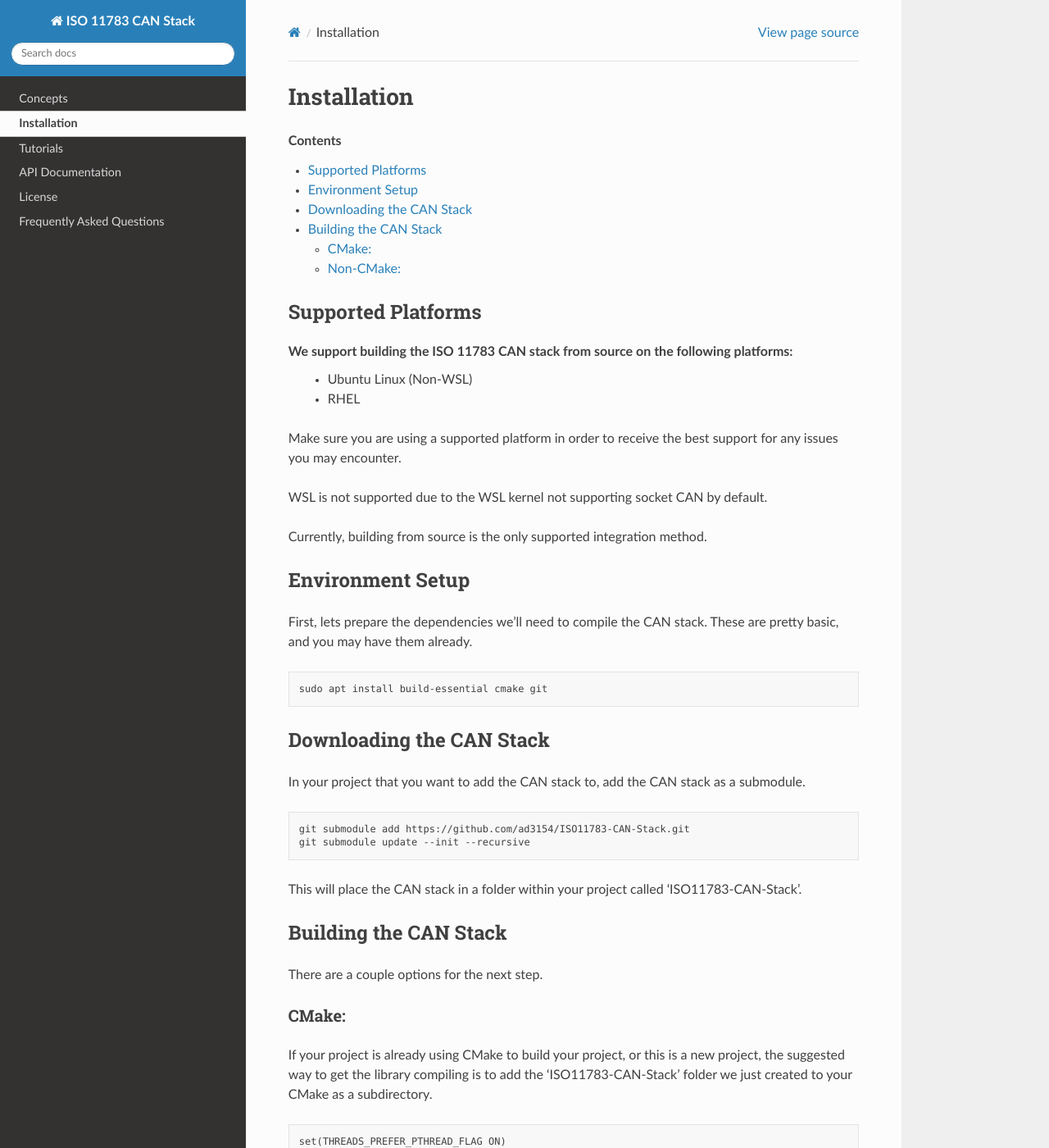
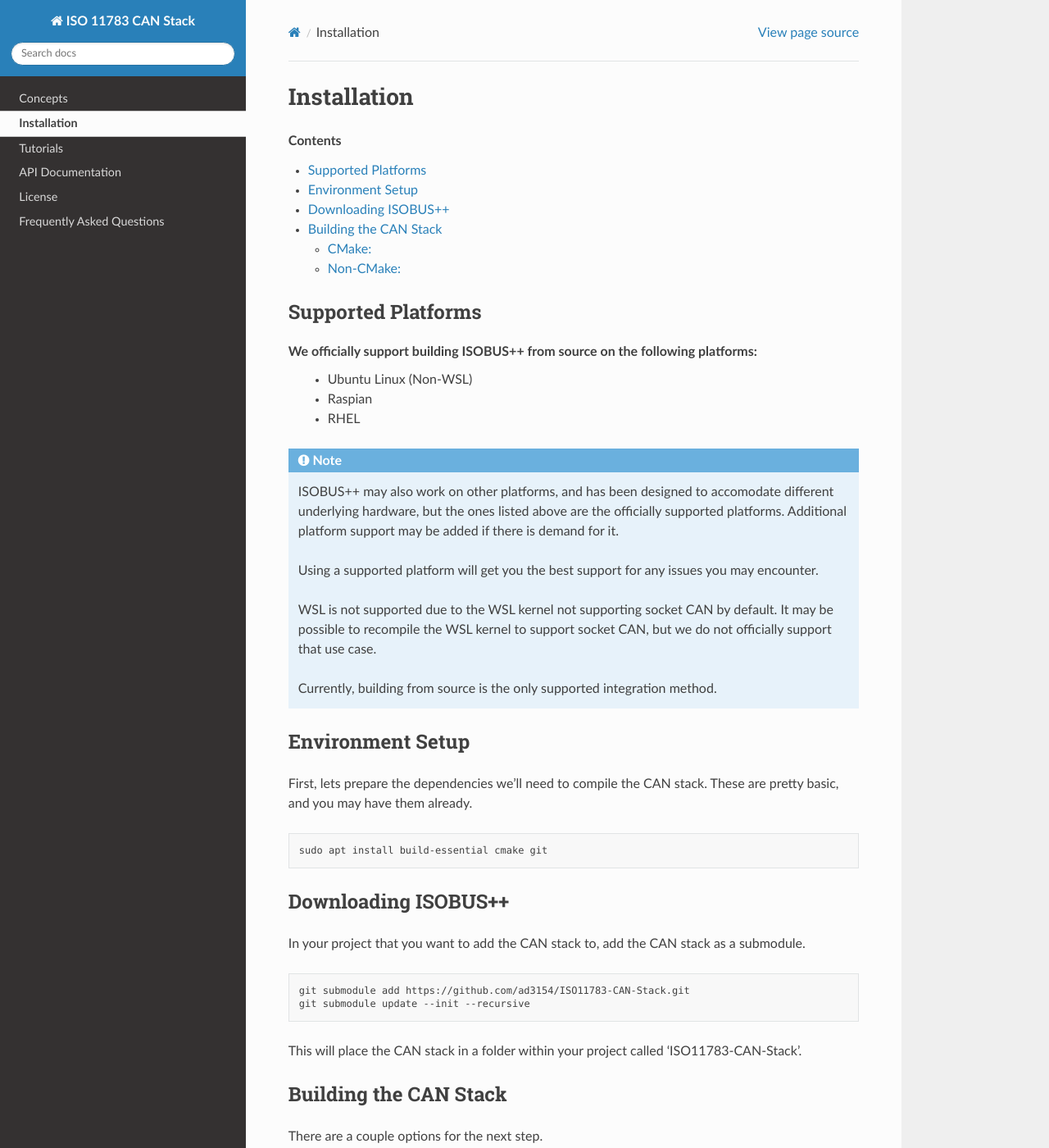
Before and after one commit to Open-Agriculture/AgIsoStack-plus-plus, a Sphinx documentation site: the page built from sphinx/source/Installation.rst, in a window 1280 px wide and 1400 px high. Shown: the whole window at 82% size. Built offline with Sphinx 7.4.7 and the Read the Docs theme 2.0.0, drawn with Linux system fonts in a browser that asks for light colours; pages that are not in the unit, such as notebooks, are missing from menus; some of the changed text lies outside the part shown.

Commit message:
[Meta]: Update tutorial docs with branding, fix some typos, add Raspian as officially supported

```diff
--- a/sphinx/source/Installation.rst
+++ b/sphinx/source/Installation.rst
@@ -10,15 +10,20 @@
 Supported Platforms
 --------------------
 
-We support building the ISO 11783 CAN stack from source on the following platforms:
+We officially support building ISOBUS++ from source on the following platforms:
    * Ubuntu Linux (Non-WSL)
+   * Raspian
    * RHEL
 
-Make sure you are using a supported platform in order to receive the best support for any issues you may encounter.
+.. note::
 
-WSL is not supported due to the WSL kernel not supporting socket CAN by default.
+	ISOBUS++ may also work on other platforms, and has been designed to accomodate different underlying hardware, but the ones listed above are the officially supported platforms. Additional platform support may be added if there is demand for it.
 
-Currently, building from source is the only supported integration method.
+	Using a supported platform will get you the best support for any issues you may encounter.
+
+	WSL is not supported due to the WSL kernel not supporting socket CAN by default. It may be possible to recompile the WSL kernel to support socket CAN, but we do not officially support that use case.
+
+	Currently, building from source is the only supported integration method.
 
 Environment Setup
 --------------------
@@ -29,8 +34,8 @@
 
    sudo apt install build-essential cmake git
 
-Downloading the CAN Stack
---------------------------
+Downloading ISOBUS++
+----------------------
 
 In your project that you want to add the CAN stack to, add the CAN stack as a submodule.
 
@@ -69,6 +74,6 @@
 Non-CMake:
 ^^^^^^^^^^
 
-If you are not using CMake, just make sure to add all the files from the 'ISO11783-CAN-Stack/isobus' folder to your project so they all get compiled. You'll want to make sure the 'ISO11783-CAN-Stack/isobus/include' folder is part of your include path.
+If you are not using CMake, just make sure to add all the files from the 'ISO11783-CAN-Stack/isobus' folder, the 'ISO11783-CAN-Stack/hardware_integration' folder, and the 'ISO11783-CAN-Stack/utility' folder to your project so they all get compiled.
 
-If you're using socket CAN, make sure 'socket_can/include' is also in your include path.
+You'll want to make sure the 'ISO11783-CAN-Stack/isobus/include/isobus/isobus' folder is part of your include pathm as well as 'ISO11783-CAN-Stack/utility/include/isobus/utility' and 'ISO11783-CAN-Stack/hardware_integration/include/isobus/hardware_integration'.
--- a/sphinx/source/License.rst
+++ b/sphinx/source/License.rst
@@ -40,4 +40,4 @@
 
 Neither Adrian Del Grosso nor any other contributor to this project takes any position concerning the evidence, validity, and scope of said patent.
 
-Some elements of ISO 11783 and J1939 may be subject to patent rights other than the one identified above. No member this project shall be held responsible for identifying any or all such patent rights.
+Some elements of ISO 11783 and J1939 may be subject to patent rights other than the one identified above. No member of this project shall be held responsible for identifying any or all such patent rights.
```
Also changed, not shown: sphinx/source/Concepts.rst (+7 -5 lines), sphinx/source/index.rst (+8 -7 lines).
